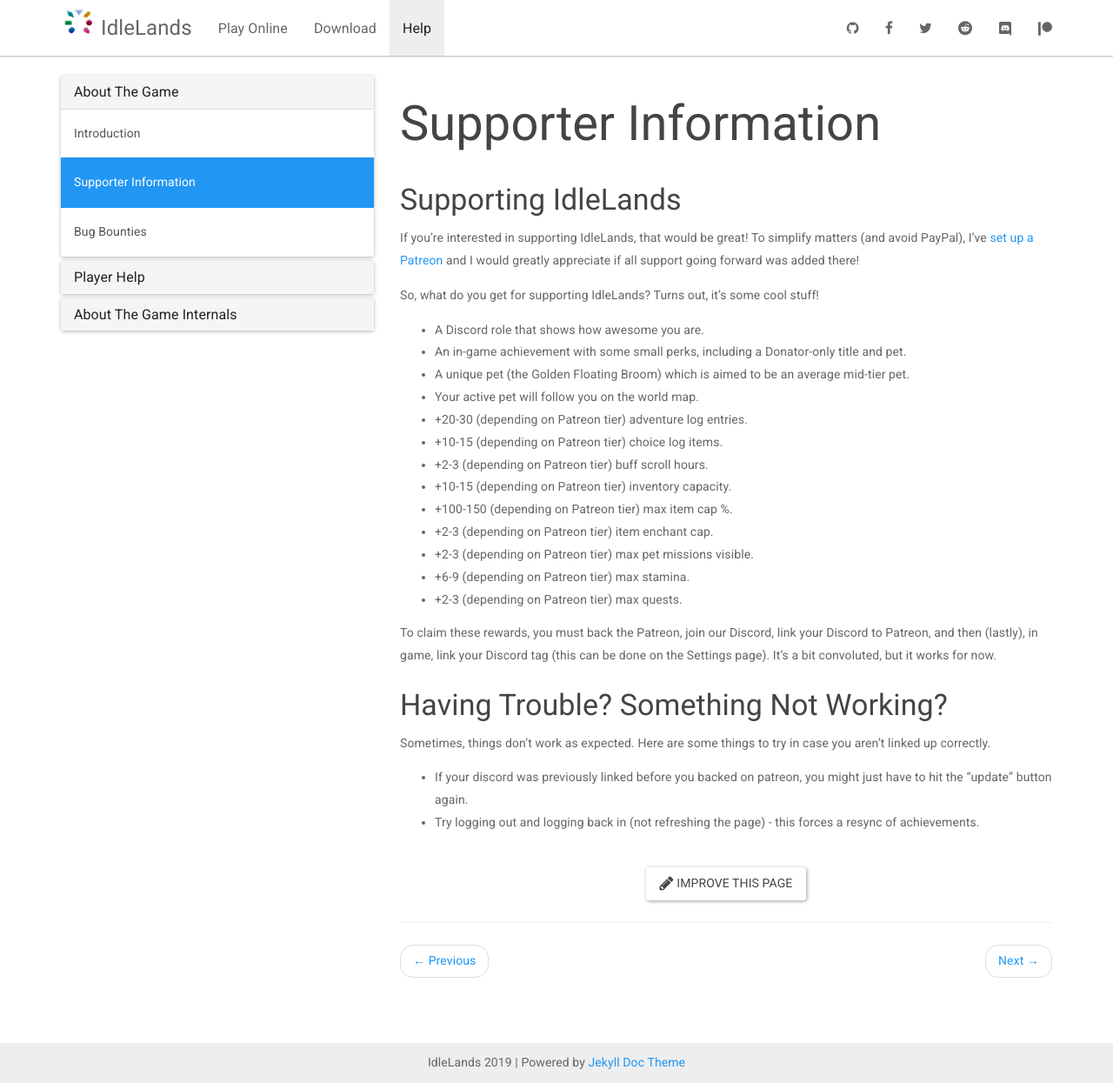
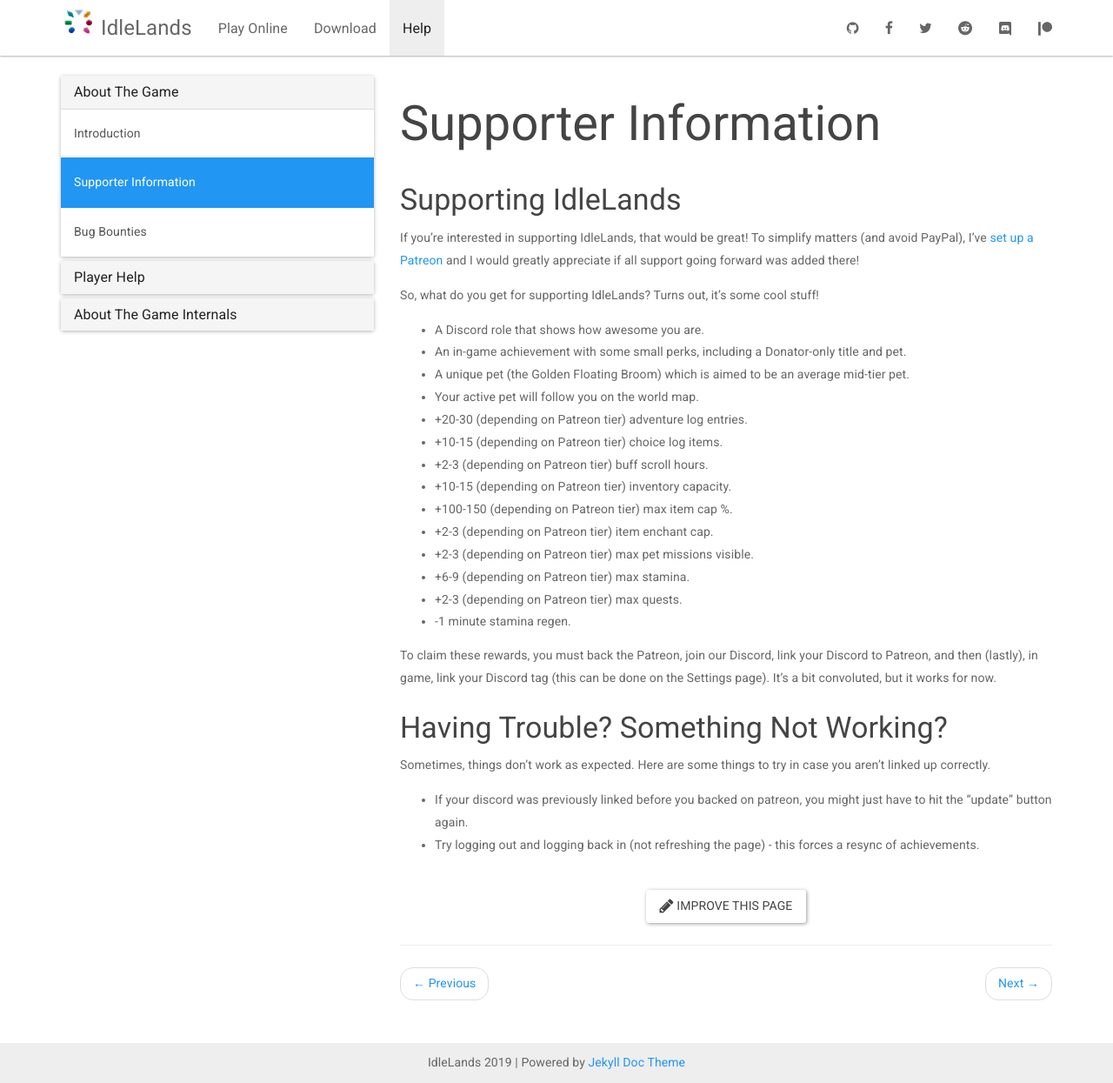
Before and after one commit to IdleLands/idlelands.github.io, a Jekyll site: the page built from _docs/help/supporter.md, in a window 1280 px wide and 1245 px high. Shown: the whole window at 87% size. Built offline with Jekyll 4.4.1, drawn with Linux system fonts in a browser that asks for light colours; nearby versions of some CDN libraries.

Commit message:
Update supporter.md

```diff
--- a/_docs/help/supporter.md
+++ b/_docs/help/supporter.md
@@ -23,6 +23,7 @@
 * +2-3 (depending on Patreon tier) max pet missions visible.
 * +6-9 (depending on Patreon tier) max stamina.
 * +2-3 (depending on Patreon tier) max quests.
+* -1 minute stamina regen.
 
 To claim these rewards, you must back the Patreon, join our Discord, link your Discord to Patreon, and then (lastly), in game, link your Discord tag (this can be done on the Settings page). It's a bit convoluted, but it works for now.
 
```
